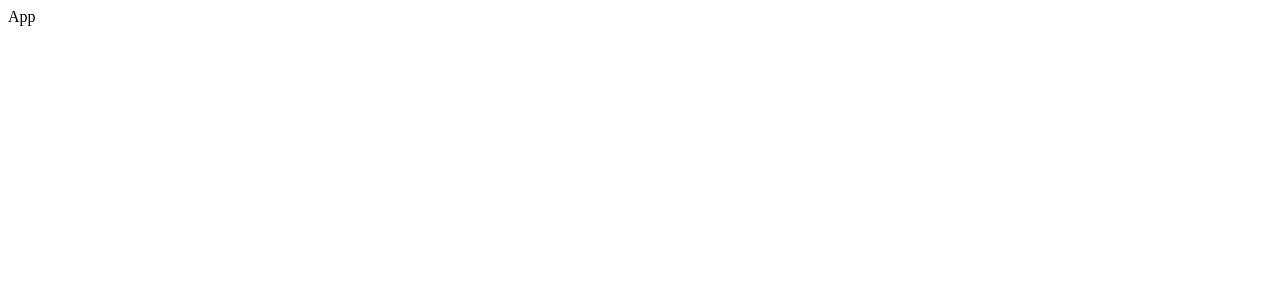
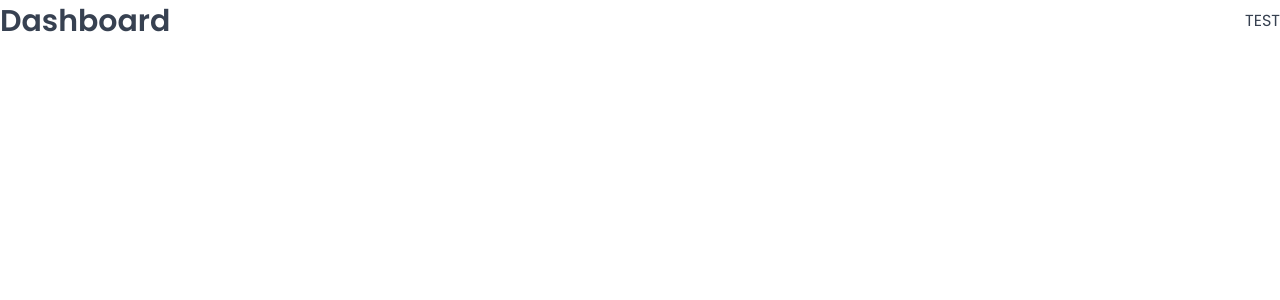
Before and after one commit to Mayor-Isaac/Wild-Oasis, a React (Vite) app: page /dashboard in a window 1280 px wide. Shown: the top 300 px of the page. Built offline with nearby package versions, Linux system fonts and the light colour scheme; a web font is replaced by a local one.

Commit message:
Routes Implemented

```diff
--- a/src/App.jsx
+++ b/src/App.jsx
@@ -1,7 +1,34 @@
-import React from 'react'
+import { BrowserRouter, Navigate, Route, Routes } from "react-router-dom";
 
-export default function App() {
+import Dashboard from "./pages/Dashboard";
+import Bookings from "./pages/Bookings";
+import Cabins from "./pages/Cabins";
+import Users from "./pages/Users";
+import Settings from "./pages/Settings";
+import Account from "./pages/Account";
+import Login from "./pages/Login";
+import PageNotFound from "./pages/PageNotFound";
+
+import GlobalStyles from "./styles/globalStyles";
+function App() {
   return (
-    <div>App</div>
-  )
+    <>
+      <GlobalStyles />
+      <BrowserRouter>
+        <Routes>
+          <Route index element={<Navigate replace to="dashboard" />} />
+          <Route path="dashboard" element={<Dashboard />} />
+          <Route path="bookings" element={<Bookings />} />
+          <Route path="cabins" element={<Cabins />} />
+          <Route path="users" element={<Users />} />
+          <Route path="settings" element={<Settings />} />
+          <Route path="account" element={<Account />} />
+          <Route path="login" element={<Login />} />
+          <Route path="*" element={<PageNotFound />} />
+        </Routes>
+      </BrowserRouter>
+    </>
+  );
 }
+
+export default App;
--- /dev/null
+++ b/src/styles/globalStyles.js
@@ -0,0 +1,188 @@
+import { createGlobalStyle } from "styled-components";
+
+const GlobalStyles = createGlobalStyle`
+:root {
+  /* Indigo */
+  --color-brand-50: #eef2ff;
+  --color-brand-100: #e0e7ff;
+  --color-brand-200: #c7d2fe;
+  --color-brand-500: #6366f1;
+  --color-brand-600: #4f46e5;
+  --color-brand-700: #4338ca;
+  --color-brand-800: #3730a3;
+  --color-brand-900: #312e81;
+
+  /* Grey */
+  --color-grey-0: #fff;
+  --color-grey-50: #f9fafb;
+  --color-grey-100: #f3f4f6;
+  --color-grey-200: #e5e7eb;
+  --color-grey-300: #d1d5db;
+  --color-grey-400: #9ca3af;
+  --color-grey-500: #6b7280;
+  --color-grey-600: #4b5563;
+  --color-grey-700: #374151;
+  --color-grey-800: #1f2937;
+  --color-grey-900: #111827;
+
+  --color-blue-100: #e0f2fe;
+  --color-blue-700: #0369a1;
+  --color-green-100: #dcfce7;
+  --color-green-700: #15803d;
+  --color-yellow-100: #fef9c3;
+  --color-yellow-700: #a16207;
+  --color-silver-100: #e5e7eb;
+  --color-silver-700: #374151;
+  --color-indigo-100: #e0e7ff;
+  --color-indigo-700: #4338ca;
+
+  --color-red-100: #fee2e2;
+  --color-red-700: #b91c1c;
+  --color-red-800: #991b1b;
+
+  --backdrop-color: rgba(255, 255, 255, 0.1);
+
+  --shadow-sm: 0 1px 2px rgba(0, 0, 0, 0.04);
+  --shadow-md: 0px 0.6rem 2.4rem rgba(0, 0, 0, 0.06);
+  --shadow-lg: 0 2.4rem 3.2rem rgba(0, 0, 0, 0.12);
+
+  --border-radius-tiny: 3px;
+  --border-radius-sm: 5px;
+  --border-radius-md: 7px;
+  --border-radius-lg: 9px;
+
+  /* For dark mode */
+  --image-grayscale: 0;
+  --image-opacity: 100%;
+}
+
+*,
+*::before,
+*::after {
+  box-sizing: border-box;
+  padding: 0;
+  margin: 0;
+
+  /* Creating animations for dark mode */
+  transition: background-color 0.3s, border 0.3s;
+}
+
+html {
+  font-size: 62.5%;
+}
+
+body {
+  font-family: "Poppins", sans-serif;
+  color: var(--color-grey-700);
+
+  transition: color 0.3s, background-color 0.3s;
+  min-height: 100vh;
+  line-height: 1.5;
+  font-size: 1.6rem;
+}
+
+input,
+button,
+textarea,
+select {
+  font: inherit;
+  color: inherit;
+}
+
+button {
+  cursor: pointer;
+}
+
+*:disabled {
+  cursor: not-allowed;
+}
+
+select:disabled,
+input:disabled {
+  background-color: var(--color-grey-200);
+  color: var(--color-grey-500);
+}
+
+input:focus,
+button:focus,
+textarea:focus,
+select:focus {
+  outline: 2px solid var(--color-brand-600);
+  outline-offset: -1px;
+}
+
+/* Parent selector, finally 😃 */
+button:has(svg) {
+  line-height: 0;
+}
+
+a {
+  color: inherit;
+  text-decoration: none;
+}
+
+ul {
+  list-style: none;
+}
+
+p,
+h1,
+h2,
+h3,
+h4,
+h5,
+h6 {
+  overflow-wrap: break-word;
+  hyphens: auto;
+}
+
+img {
+  max-width: 100%;
+
+  /* For dark mode */
+  filter: grayscale(var(--image-grayscale)) opacity(var(--image-opacity));
+}
+
+/*
+FOR DARK MODE
+
+--color-grey-0: #18212f;
+--color-grey-50: #111827;
+--color-grey-100: #1f2937;
+--color-grey-200: #374151;
+--color-grey-300: #4b5563;
+--color-grey-400: #6b7280;
+--color-grey-500: #9ca3af;
+--color-grey-600: #d1d5db;
+--color-grey-700: #e5e7eb;
+--color-grey-800: #f3f4f6;
+--color-grey-900: #f9fafb;
+
+--color-blue-100: #075985;
+--color-blue-700: #e0f2fe;
+--color-green-100: #166534;
+--color-green-700: #dcfce7;
+--color-yellow-100: #854d0e;
+--color-yellow-700: #fef9c3;
+--color-silver-100: #374151;
+--color-silver-700: #f3f4f6;
+--color-indigo-100: #3730a3;
+--color-indigo-700: #e0e7ff;
+
+--color-red-100: #fee2e2;
+--color-red-700: #b91c1c;
+--color-red-800: #991b1b;
+
+--backdrop-color: rgba(0, 0, 0, 0.3);
+
+--shadow-sm: 0 1px 2px rgba(0, 0, 0, 0.4);
+--shadow-md: 0px 0.6rem 2.4rem rgba(0, 0, 0, 0.3);
+--shadow-lg: 0 2.4rem 3.2rem rgba(0, 0, 0, 0.4);
+
+--image-grayscale: 10%;
+--image-opacity: 90%;
+*/
+
+`;
+
+export default GlobalStyles;
--- /dev/null
+++ b/src/ui/Heading.jsx
@@ -0,0 +1,29 @@
+import styled, { css } from "styled-components";
+
+const text = css`
+  text-align: center;
+`;
+
+const Heading = styled.h1`
+  ${(props) =>
+    props.as === "h1" &&
+    css`
+      font-size: 3rem;
+      font-weight: 600;
+    `}
+  ${(props) =>
+    props.as === "h2" &&
+    css`
+      font-size: 2rem;
+      font-weight: 600;
+    `}
+  ${(props) =>
+    props.as === "h3" &&
+    css`
+      font-size: 2rem;
+      font-weight: 500;
+    `}
+  line-height:1.4;
+`;
+
+export default Heading;
--- /dev/null
+++ b/src/ui/Row.jsx
@@ -0,0 +1,23 @@
+import styled, { css } from "styled-components";
+
+const Row = styled.div`
+  display: flex;
+  ${(props) =>
+    props.type === "horizontal" &&
+    css`
+      justify-content: space-between;
+      align-items: center;
+    `}
+  ${(props) =>
+    props.type === "vertical" &&
+    css`
+      flex-direction: column;
+      gap: 1.6rem;
+    `}
+`;
+
+Row.defaultProps = {
+  type: "vertical",
+};
+
+export default Row;
```
Also changed, not shown: src/ui/Button.jsx (+16 -0 lines), src/ui/Input.jsx (added, +11 -0 lines), 1 other file (tests, documents, lock files or other folders).
